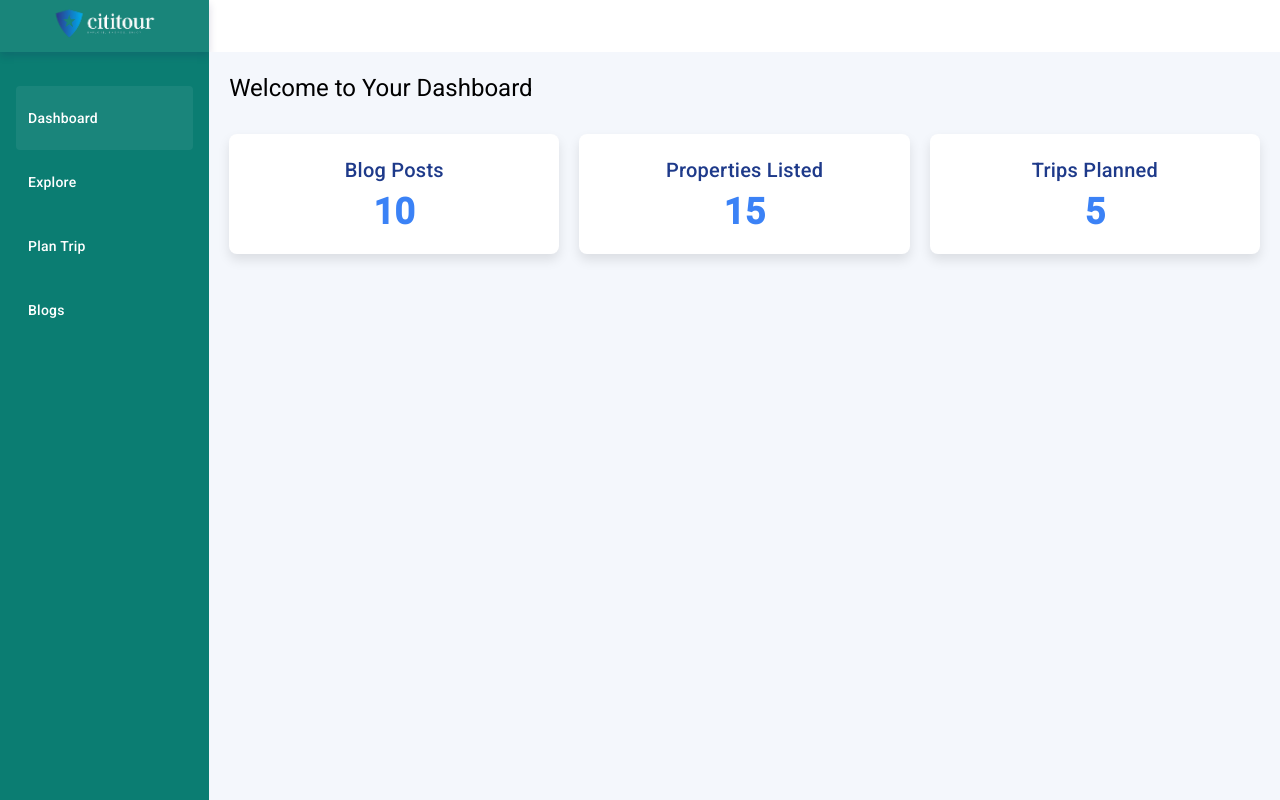
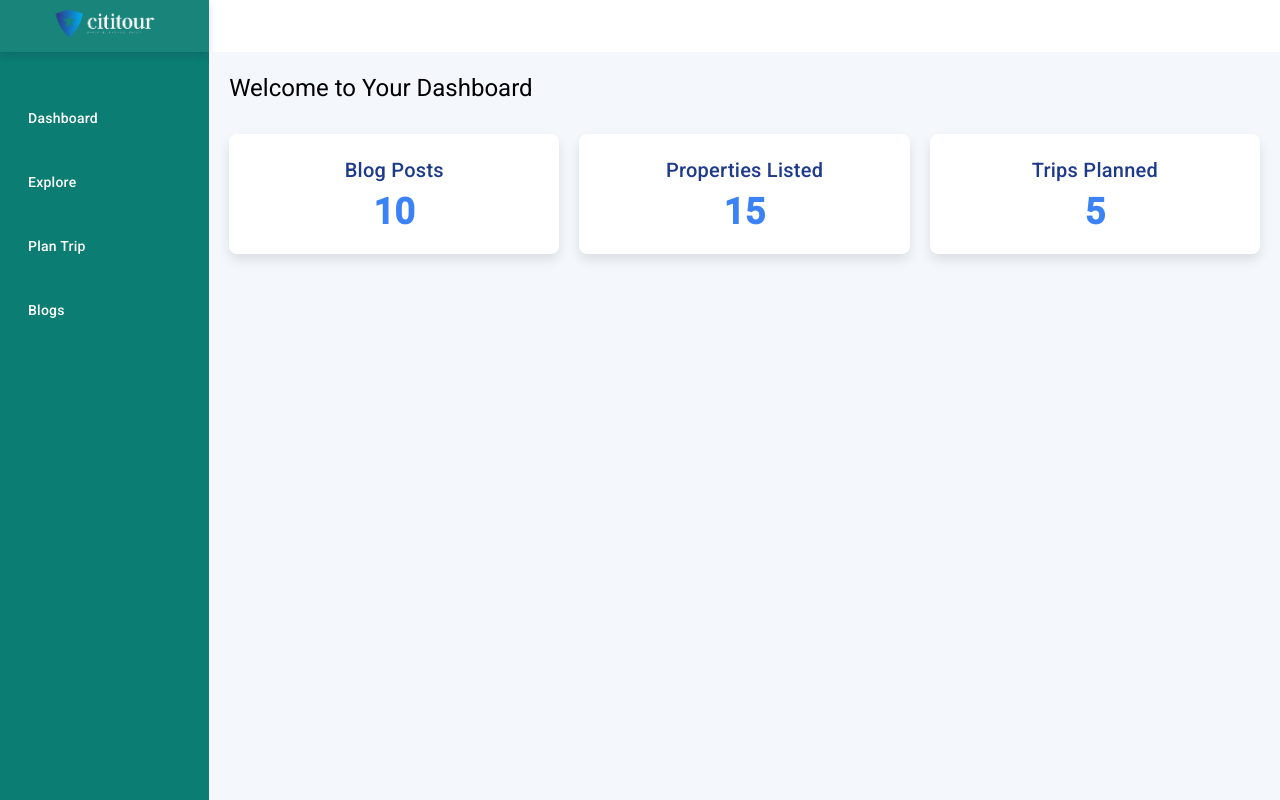
Before and after one commit to riiken/CitiTour, an Angular app: page /dashboard in a window 1280 px wide. Built offline with nearby package versions, Linux system fonts and the light colour scheme.

Commit message:
Added sidebar change

```diff
--- a/src/app/components/sidebar/sidebar.component.html
+++ b/src/app/components/sidebar/sidebar.component.html
@@ -27,7 +27,7 @@ class="primary-nav d-flex flex-column justify-content-start position-relative h-
 
     <!-- Sidebar Links -->
     <ul class="nav-sidemenu-list pr-0 pl-0">
-      <li class="active">
+      <li class="active" (click)="clickedMenuItems('dashboard')" [ngClass]="{'active':activeMenu==='dashboard'}">
         <span class="sidebar-link" routerLink="/dashboard">
           <i class="icon fas fa-tachometer-alt"></i>
           Dashboard
@@ -39,19 +39,19 @@ class="primary-nav d-flex flex-column justify-content-start position-relative h-
           Add Business
         </span>
       </li> -->
-      <li>
+      <li (click)="clickedMenuItems('Explore')" [ngClass]="{'active':activeMenu==='Explore'}">
         <span class="sidebar-link" routerLink="/businesses">
           <i class="icon fas fa-list"></i>
           Explore
         </span>
       </li>
-      <li>
+      <li (click)="clickedMenuItems('plantrip')" [ngClass]="{'active':activeMenu==='plantrip'}">
         <span class="sidebar-link" routerLink="/plan-trip">
           <i class="icon fas fa-map"></i>
           Plan Trip
         </span>
       </li>
-      <li>
+      <li (click)="clickedMenuItems('blogs')" [ngClass]="{'active':activeMenu==='blogs'}">
         <span class="sidebar-link" routerLink="/blogs">
           <i class="icon fas fa-blog"></i>
           Blogs
--- a/src/app/components/sidebar/sidebar.component.ts
+++ b/src/app/components/sidebar/sidebar.component.ts
@@ -9,6 +9,7 @@ export class SidebarComponent {
   @Input() open: boolean = true;
   @Output() closeSidebarEvent = new EventEmitter<boolean>();
   showLogo: boolean | undefined;
+  activeMenu: any;
   ngOnInit(){
     this.showLogo = window.innerWidth <=768 ? false : true;
   }
@@ -16,4 +17,11 @@ export class SidebarComponent {
   closeSideBar(){
     this.closeSidebarEvent.emit(false);
   }
+
+  clickedMenuItems(menu:string){
+    this.activeMenu = menu;
+   if(!this.showLogo){
+      this.closeSideBar();
+   }
+  }
 }
```
